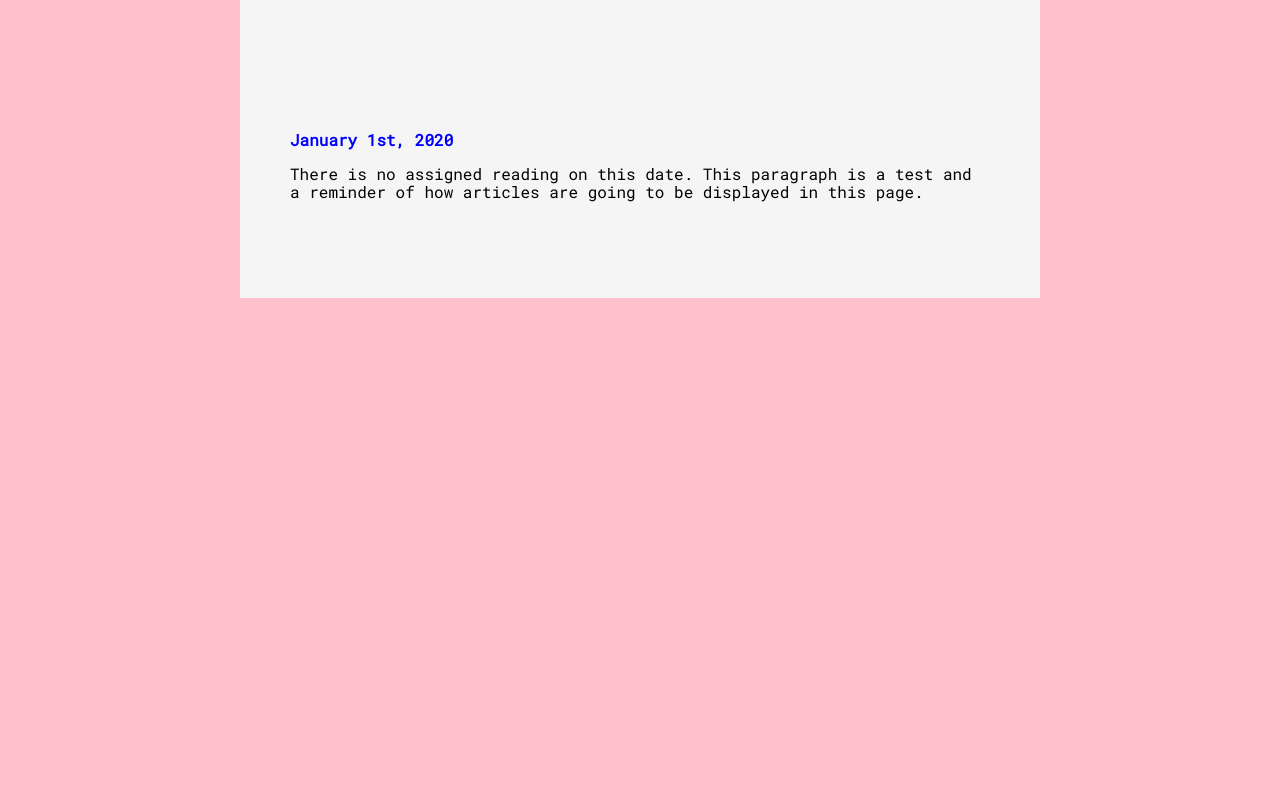
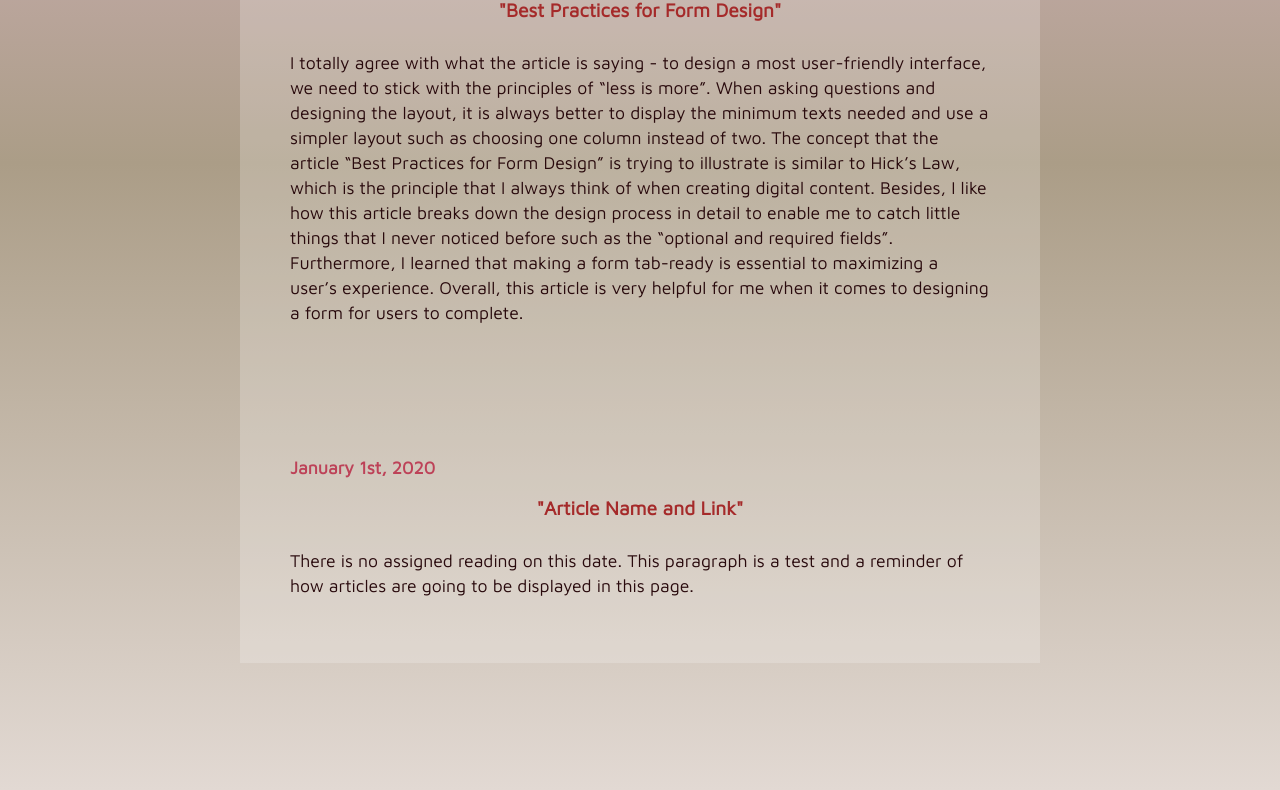
Before and after one commit to vivyuan/vivyuan.github.com, a plain HTML site: page des157/lj/index.html in a window 1280 px wide. Shown: the part 464-1254 px from the top of the page. Before the commit the page ends 800 px from the top, so only its background shows below. Drawn offline with nearby package versions, Linux system fonts and the light colour scheme.

Commit message:
changes made

```diff
--- a/des157/lj/index.html
+++ b/des157/lj/index.html
@@ -6,7 +6,7 @@
     <link href="https://cdnjs.cloudflare.com/ajax/libs/normalize/8.0.1/normalize.min.css" rel="stylesheet">
     <link href="styles.css" rel="stylesheet">
     <link rel="preconnect" href="https://fonts.gstatic.com">
-    <link href="https://fonts.googleapis.com/css2?family=Roboto+Mono&display=swap" rel="stylesheet">
+    <link href="https://fonts.googleapis.com/css2?family=Maven+Pro&display=swap" rel="stylesheet">
     <title>Learning Journal</title>
 </head>
 <body>
@@ -16,11 +16,27 @@
     <main>
         <article>
             <h2>January 19th, 2020</h2>
-            <p>My respoonse: </p>
+                <h3>
+                    <a href="https://uxdesign.cc/best-practices-for-form-design-ff5de6ca8e5f">"Best Practices for Form Design"
+                    </a>
+                </h3>
+                    <p>I totally agree with what the article is saying - to design a most user-friendly interface, we need
+                        to stick with the principles of “less is more”. When asking questions and designing the layout, it
+                        is always better to display the minimum texts needed and use a simpler layout such as choosing one
+                        column instead of two. The concept that the article “Best Practices for Form Design” is trying to
+                        illustrate is similar to Hick’s Law, which is the principle that I always think of when creating
+                        digital content. Besides, I like how this article breaks down the design process in detail to enable
+                        me to catch little things that I never noticed before such as the “optional and required fields”.
+                        Furthermore, I learned that making a form tab-ready is essential to maximizing a user’s experience.
+                        Overall, this article is very helpful for me when it comes to designing a form for users to complete.
+                    </p>
         </article>
         <article>
             <h2>January 1st, 2020</h2>
-            <p>There is no assigned reading on this date. This paragraph is a test and a reminder of how articles are going to be displayed in this page. </p>
+                <h3>"Article Name and Link"</h3>
+                    <p>There is no assigned reading on this date. This paragraph is a test and a reminder of how articles are
+                        going to be displayed in this page.
+                    </p>
         </article>
 
 
--- a/des157/lj/styles.css
+++ b/des157/lj/styles.css
@@ -1,36 +1,57 @@
 body {
-    font-family: 'Roboto Mono', monospace;
-    background-color: pink;
+    font-family: 'Maven Pro', sans-serif;
+    background: linear-gradient(#e4bcd5,#AB9D87,#E2D9D3);
+    height: 1200px;
 }
 
 main {
     margin: auto;
     padding: auto;
     text-align: center;
-    background-color:whitesmoke;
+    background-color: rgba(255, 255, 255, 0.2);
     width: 800px;
-    height: auto;
-
+    height: 768px;
 }
 
 
 h1{
-    font-size: 4rem;;
+    font-size: 5rem;;
     padding: 80px;
     text-align: center;
+    color: darkolivegreen;
+}
+
+a {
+    text-decoration: none;
+    color: brown;
+}
+
+a:hover {
+    color: black;
 }
 
 h2 {
-    font-size: 1rem;
+    font-size: 1.1rem;
     text-align: left;
-    color: blue;
+    color: #BD4258;
+}
+
+h3 {
+    font-size: 1.2rem;
+    text-align: center;
+    color: brown;
+    padding-bottom: 10px;
 }
 
 p {
+    font-size: 1.1rem;
     text-align: left;
+    color:#290A0D;
+    line-height: 25px;
+
 }
 
 article {
     padding:50px;
-    padding-bottom: 80px;
+    padding-bottom: 50px;
 }
```
